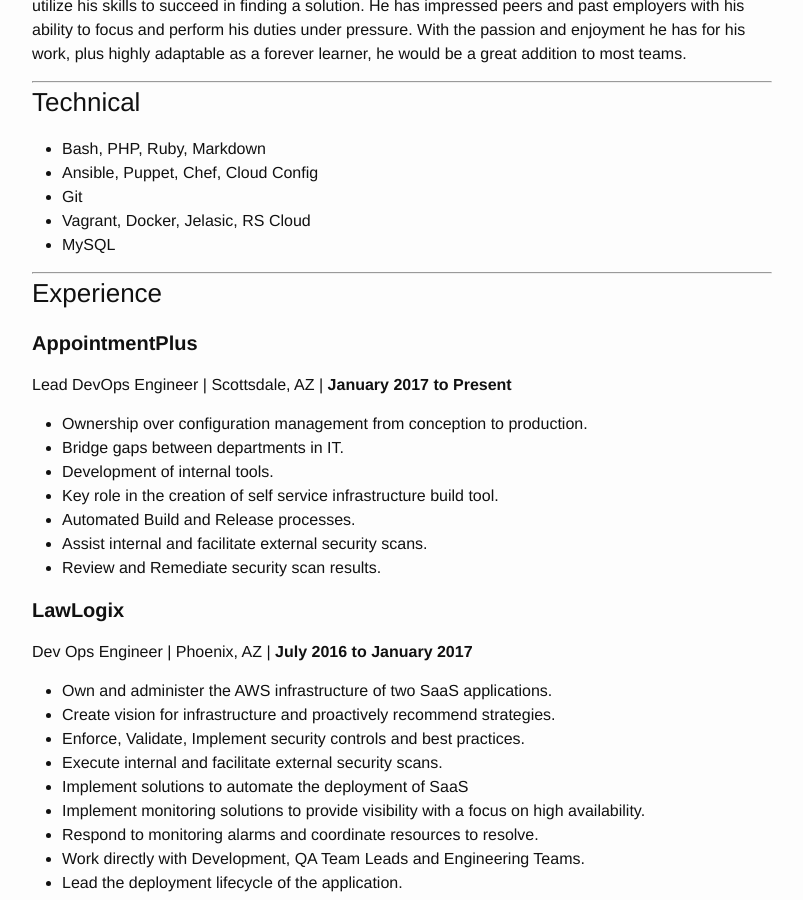
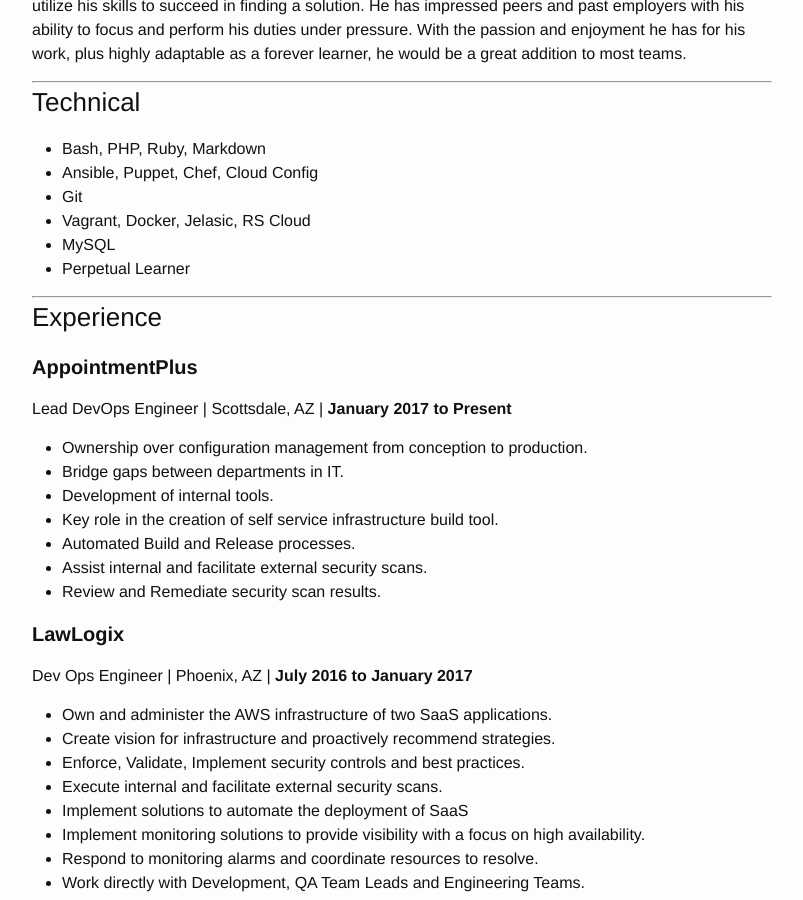
Before and after one commit to ericccsaysss/ericccsaysss.github.io, a Jekyll site: the page built from resume.md, in a window 1280 px wide and 900 px high, scrolled down 347 px. Shown: the whole window, without its empty margins (238-1041 px from the left). Built offline with Jekyll 4.4.1, drawn with Linux system fonts in a browser that asks for light colours.

Commit message:
updating resume adding to technical skill

```diff
--- a/resume.md
+++ b/resume.md
@@ -23,6 +23,7 @@ permalink: /resume/
   - Git
   - Vagrant, Docker, Jelasic, RS Cloud
   - MySQL
+  - Perpetual Learner
 
 ---
 
```
